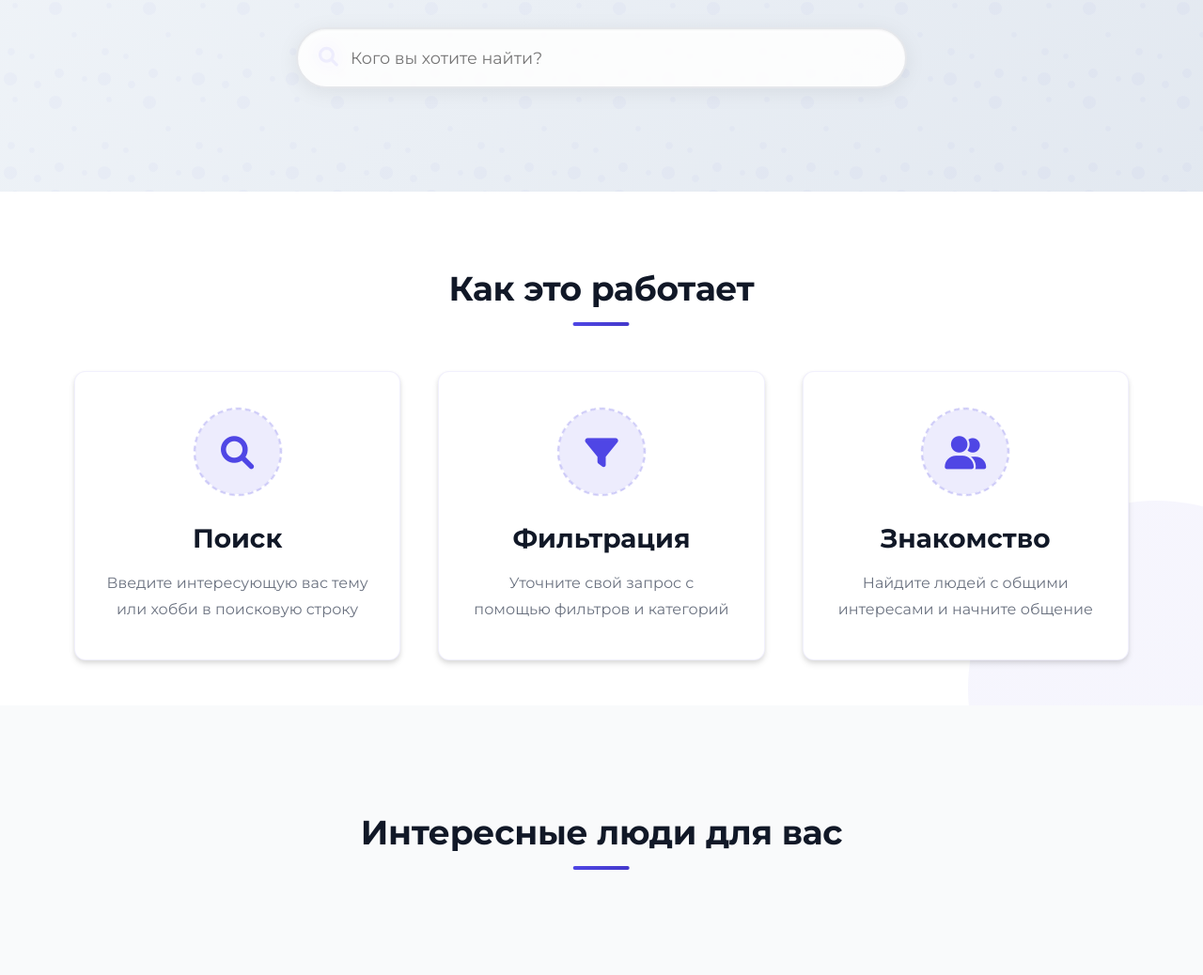
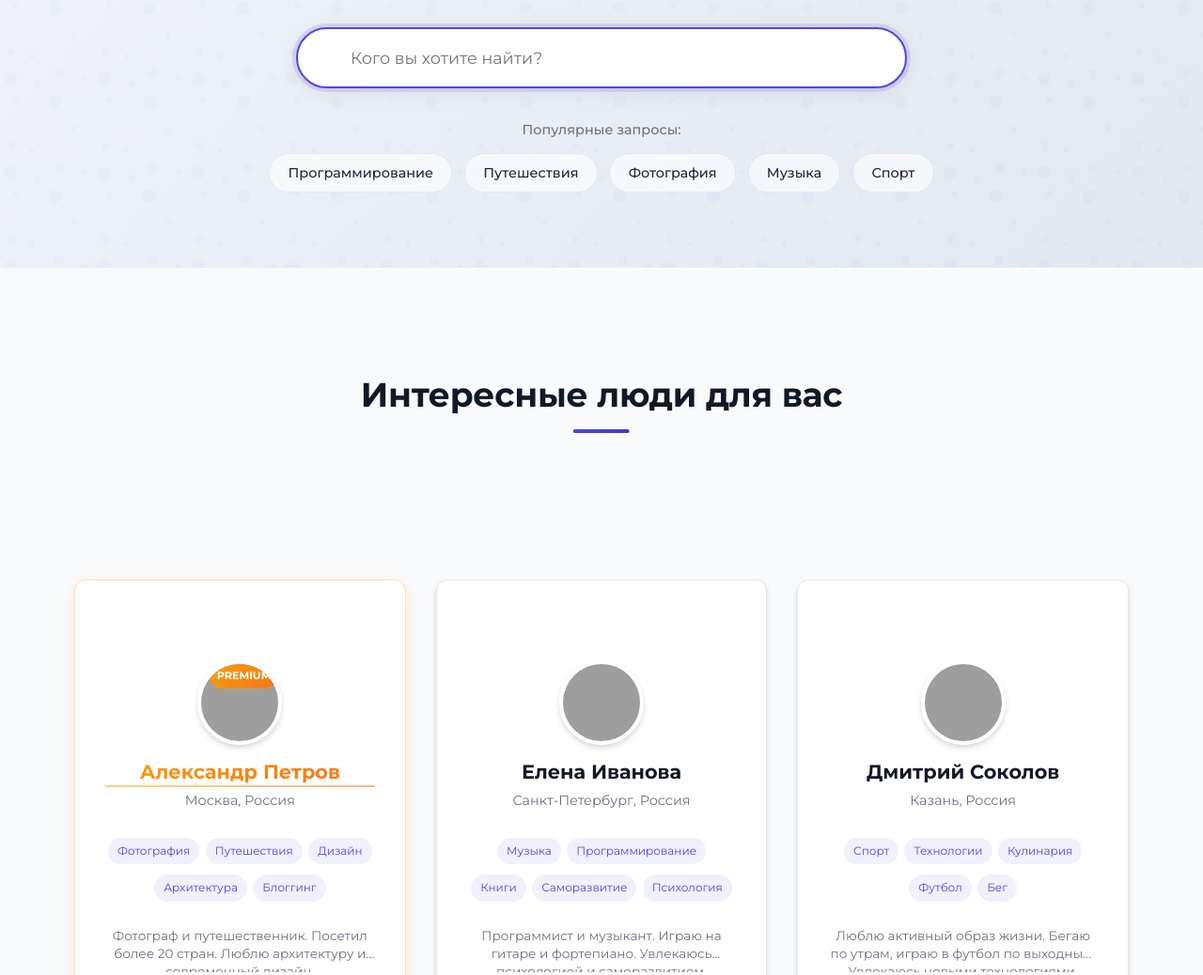
Before and after one commit to Artem336600/my_stroka, a plain HTML site: page index.html in a window 1280 px wide. Shown: the part 420-1458 px from the top of the page at 94% size. Drawn offline with Linux system fonts and the light colour scheme; grey boxes are pictures that could not be loaded; a script that the page names is missing.

Commit message:
Update index.html

```diff
--- a/index.html
+++ b/index.html
@@ -40,10 +40,37 @@
                 <div class="search-container">
                     <div class="search-box">
                         <i class="fa-solid fa-magnifying-glass"></i>
-                        <input type="text" placeholder="Кого вы хотите найти?" id="search-input">
+                        <input type="text" placeholder="Кого вы хотите найти?" id="search-input" autofocus>
                         <div class="search-suggestions" id="search-suggestions"></div>
                     </div>
                 </div>
+
+                <div class="popular-tags">
+                    <span class="tag-label">Популярные запросы:</span>
+                    <div class="tags-wrapper">
+                        <a href="#" class="search-tag" data-tag="Программирование">Программирование</a>
+                        <a href="#" class="search-tag" data-tag="Путешествия">Путешествия</a>
+                        <a href="#" class="search-tag" data-tag="Фотография">Фотография</a>
+                        <a href="#" class="search-tag" data-tag="Музыка">Музыка</a>
+                        <a href="#" class="search-tag" data-tag="Спорт">Спорт</a>
+                    </div>
+                </div>
+            </div>
+        </div>
+    </section>
+
+    <section class="people-results" id="results-section">
+        <div class="container">
+            <h2 class="section-title">Интересные люди для вас</h2>
+            <div id="no-results-message" style="display: none; text-align: center; margin: 2rem 0;">
+                <p>К сожалению, по вашему запросу ничего не найдено.</p>
+                <p>Попробуйте изменить запрос или выбрать другие теги.</p>
+            </div>
+            <div class="results-grid" id="results-container">
+                <!-- Результаты поиска будут добавлены с помощью JavaScript -->
+            </div>
+            <div class="load-more">
+                <button class="btn btn-outline btn-large" id="load-more">Показать больше</button>
             </div>
         </div>
     </section>
@@ -57,34 +84,22 @@
                         <i class="fa-solid fa-magnifying-glass"></i>
                     </div>
                     <h3>Поиск</h3>
-                    <p>Введите интересующую вас тему или хобби в поисковую строку</p>
+                    <p>Введите интересующую вас тему или хобби в поисковую строку и найдите людей со схожими интересами</p>
                 </div>
                 <div class="feature-card">
                     <div class="feature-icon">
-                        <i class="fa-solid fa-filter"></i>
+                        <i class="fa-solid fa-sliders"></i>
                     </div>
                     <h3>Фильтрация</h3>
-                    <p>Уточните свой запрос с помощью фильтров и категорий</p>
+                    <p>Уточните свой запрос с помощью фильтров по категориям, местоположению и другим параметрам</p>
                 </div>
                 <div class="feature-card">
                     <div class="feature-icon">
-                        <i class="fa-solid fa-user-group"></i>
+                        <i class="fa-solid fa-comments"></i>
                     </div>
-                    <h3>Знакомство</h3>
-                    <p>Найдите людей с общими интересами и начните общение</p>
+                    <h3>Общение</h3>
+                    <p>Находите людей с общими интересами, начинайте общение и расширяйте круг единомышленников</p>
                 </div>
-            </div>
-        </div>
-    </section>
-
-    <section class="people-results" id="results-section">
-        <div class="container">
-            <h2 class="section-title">Интересные люди для вас</h2>
-            <div class="results-grid" id="results-container">
-                <!-- Результаты поиска будут добавлены с помощью JavaScript -->
-            </div>
-            <div class="load-more">
-                <button class="btn btn-outline btn-large" id="load-more">Показать больше</button>
             </div>
         </div>
     </section>
```
